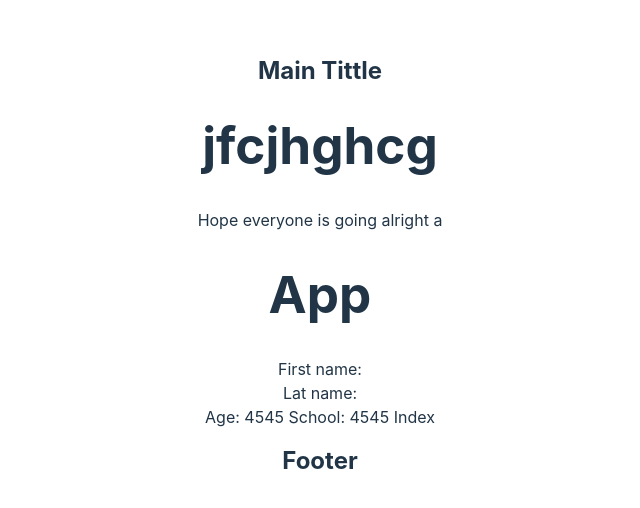
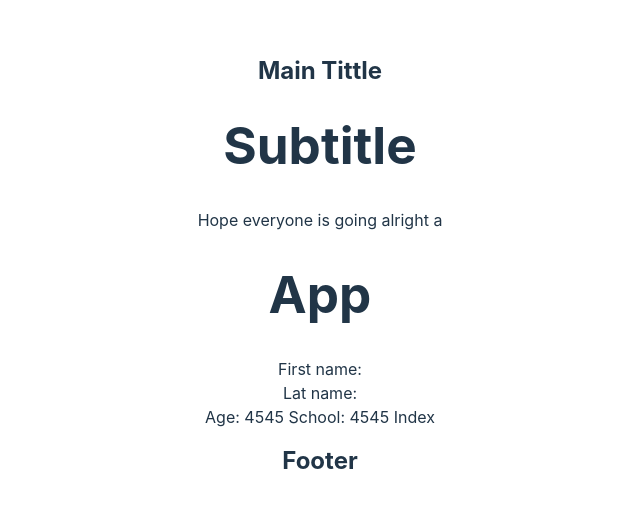
Before and after one commit to JunoSoft/viteapp, a React (Vite) app: page / in a window 1280 px wide. Shown: the part 134-642 px from the top of the page, without its empty margins (320-960 px from the left). Built offline with nearby package versions, Linux system fonts and the light colour scheme.

Commit message:
pages edited

```diff
--- a/src/components/Location/location.css
+++ b/src/components/Location/location.css
@@ -5,3 +5,6 @@
 .Loc{
   background-color: aqua;
 }
+.Ad {
+  color:red;
+}
--- a/src/components/header/index.jsx
+++ b/src/components/header/index.jsx
@@ -4,7 +4,7 @@ function index(props) {
   return (
     <div>
       <h2>Main Tittle</h2>
-      <h1>jfcjhghcg</h1>
+      <h1>Subtitle</h1>
 
       <div>Hope everyone is going alright a</div>
     </div>
```
